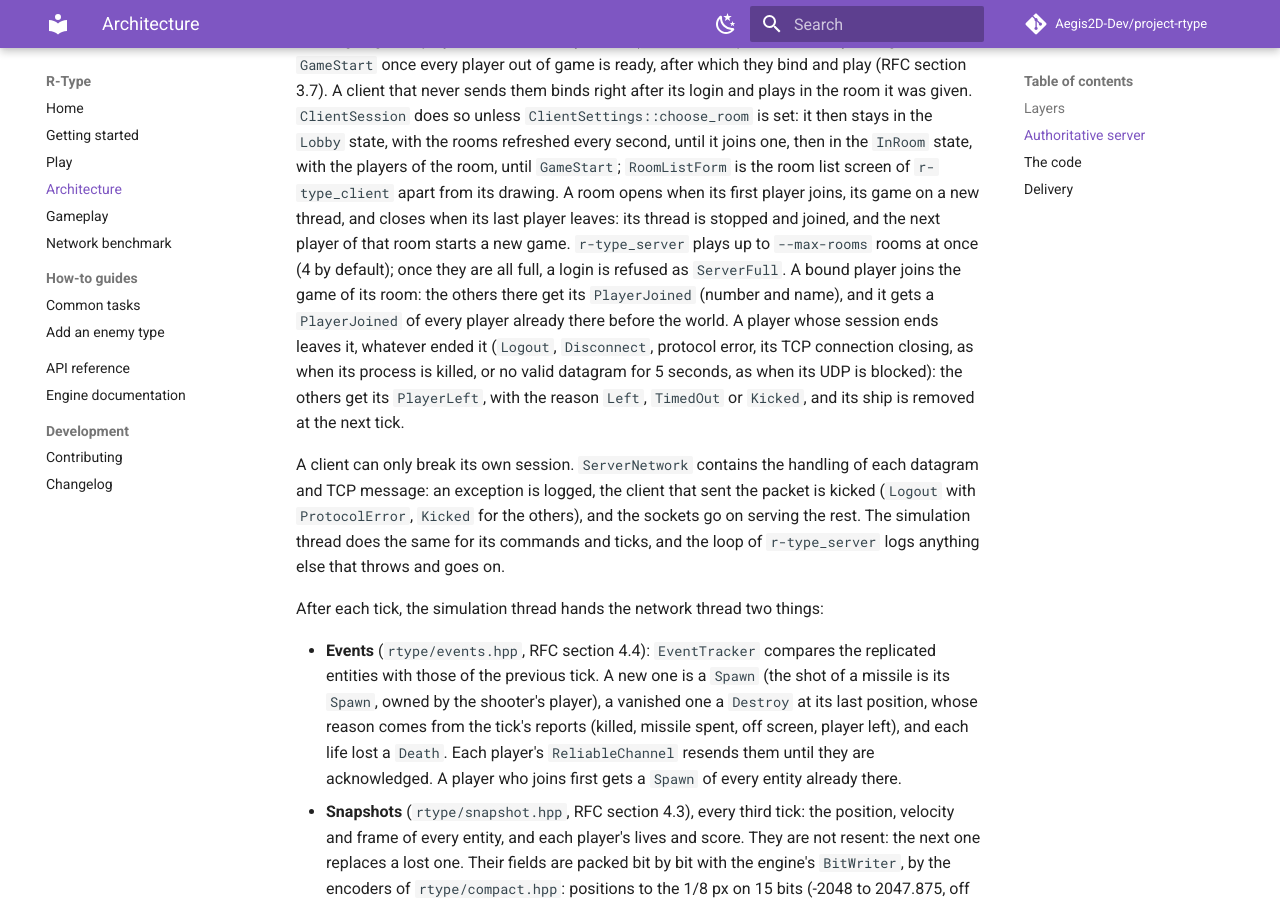
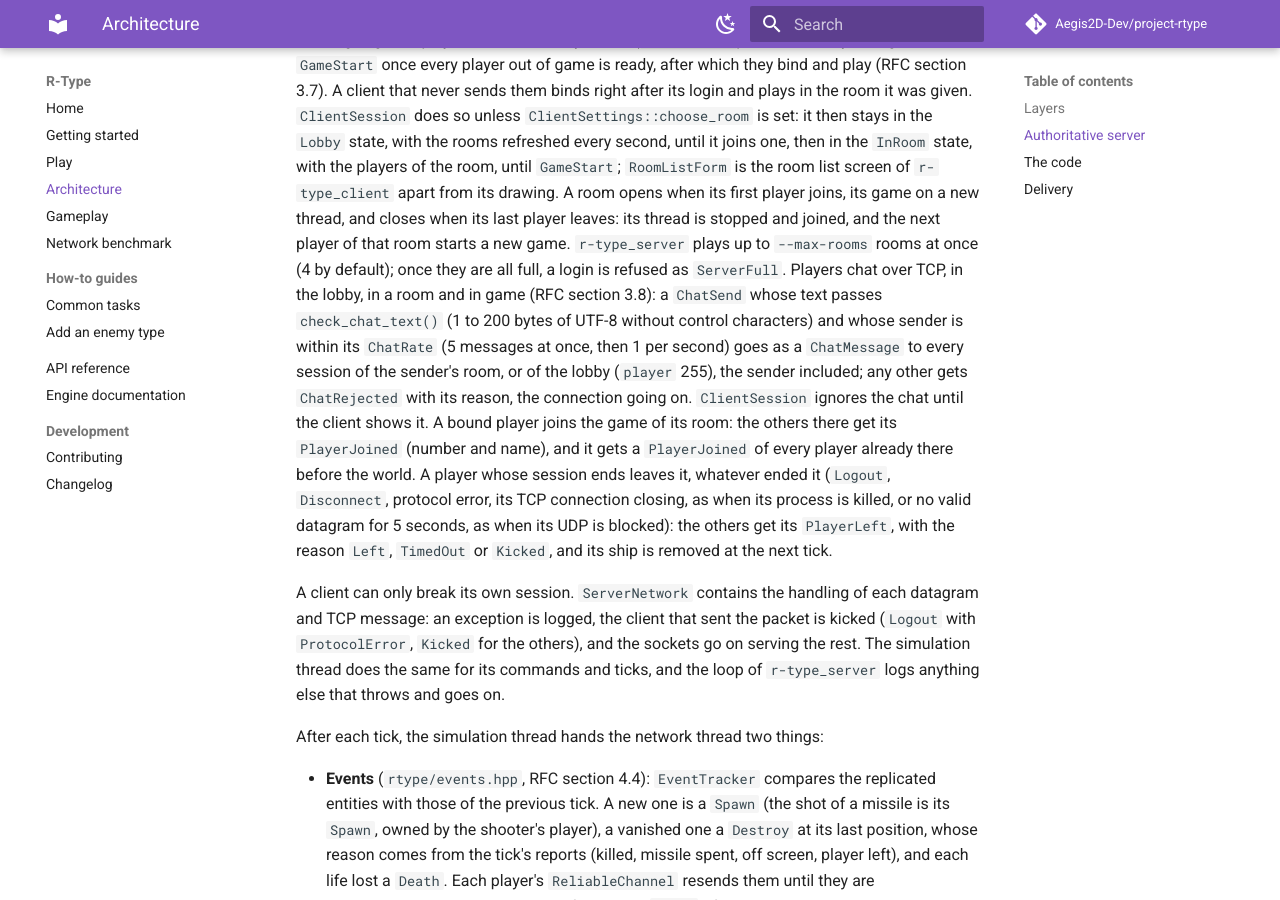
Before and after one commit to Aegis2D-Dev/project-rtype, an MkDocs documentation site: the page built from docs/architecture.md, in a window 1280 px wide and 900 px high, scrolled down 1929 px. Built offline with MkDocs 1.6.1 and Material for MkDocs 9.7.7, drawn with Linux system fonts in a browser that asks for light colours; comment, search, counter and statistics services are not loaded.

Commit message:
feat(docs): documented the chat relay and updated changelogs

```diff
--- a/docs/architecture.md
+++ b/docs/architecture.md
@@ -94,7 +94,13 @@ of the room, until `GameStart`; `RoomListForm` is the room list screen of `r-typ
 apart from its drawing. A room opens when its first player joins, its game on a new thread,
 and closes when its last player leaves: its thread is stopped and joined, and the next player
 of that room starts a new game. `r-type_server` plays up to `--max-rooms` rooms at once (4 by
-default); once they are all full, a login is refused as `ServerFull`. A bound player joins the
+default); once they are all full, a login is refused as `ServerFull`. Players chat over TCP, in the
+lobby, in a room and in game (RFC section 3.8): a `ChatSend` whose text passes
+`check_chat_text()` (1 to 200 bytes of UTF-8 without control characters) and whose sender is
+within its `ChatRate` (5 messages at once, then 1 per second) goes as a `ChatMessage` to every
+session of the sender's room, or of the lobby (`player` 255), the sender included; any other
+gets `ChatRejected` with its reason, the connection going on. `ClientSession` ignores the chat
+until the client shows it. A bound player joins the
 game of its room: the others there get its `PlayerJoined` (number and name), and it gets a
 `PlayerJoined` of every player already there before the world. A player whose session ends leaves it, whatever ended it (`Logout`, `Disconnect`,
 protocol error, its TCP connection closing, as when its process is killed, or no valid
```
Also changed, not shown: CHANGELOG.md (+3 -2 lines), changelogs/2026-11-05-protocol-room-rules.md (+1 -1 lines), changelogs/2026-11-07-gitattributes-graphify-merge.md (+1 -1 lines), changelogs/2026-11-07-server-chat-relay.md (added, +54 -0 lines).
